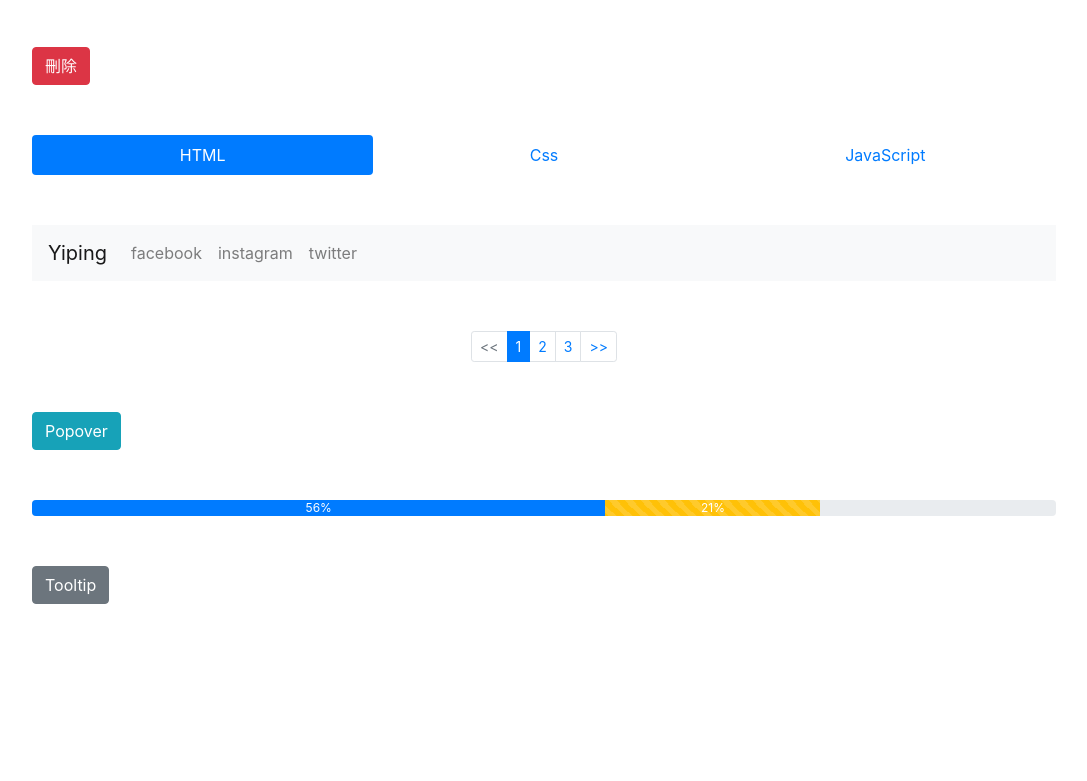
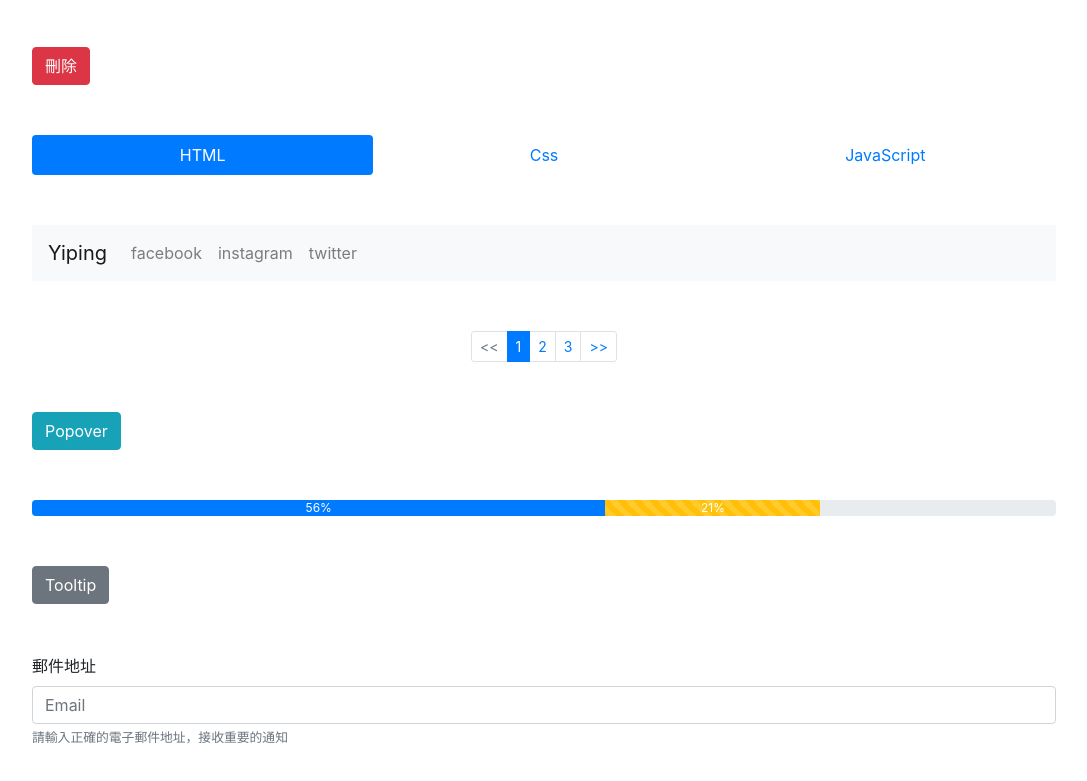
Before and after one commit to Yipeechen/bootstrap4-practice, a website: page component.html in a window 1280 px wide. Shown: the part 5389-6170 px from the top of the page, without its empty margins (96-1183 px from the left). Before the commit the page ends 6043 px from the top, so only its background shows below. Drawn offline with nearby package versions, Linux system fonts and the light colour scheme.

Commit message:
FORM element intro:label & input & small

```diff
--- a/component.html
+++ b/component.html
@@ -491,6 +491,16 @@
         </button>
       </div>
 
+      <div class="component demo">
+        <!-- FORM element:
+          label[for="對應的id"]
+          input[id]
+          small::form-text & text-muted(文字較淺) -->
+        <label for="email">郵件地址</label>
+        <input id="email" class="form-control" type="text" placeholder="Email">
+        <small class="form-text text-muted">請輸入正確的電子郵件地址，接收重要的通知</small>
+      </div>
+
 
 
   <script src="https://code.jquery.com/jquery-3.3.1.slim.min.js" integrity="sha384-q8i/X+965DzO0rT7abK41JStQIAqVgRVzpbzo5smXKp4YfRvH+8abtTE1Pi6jizo"
```
